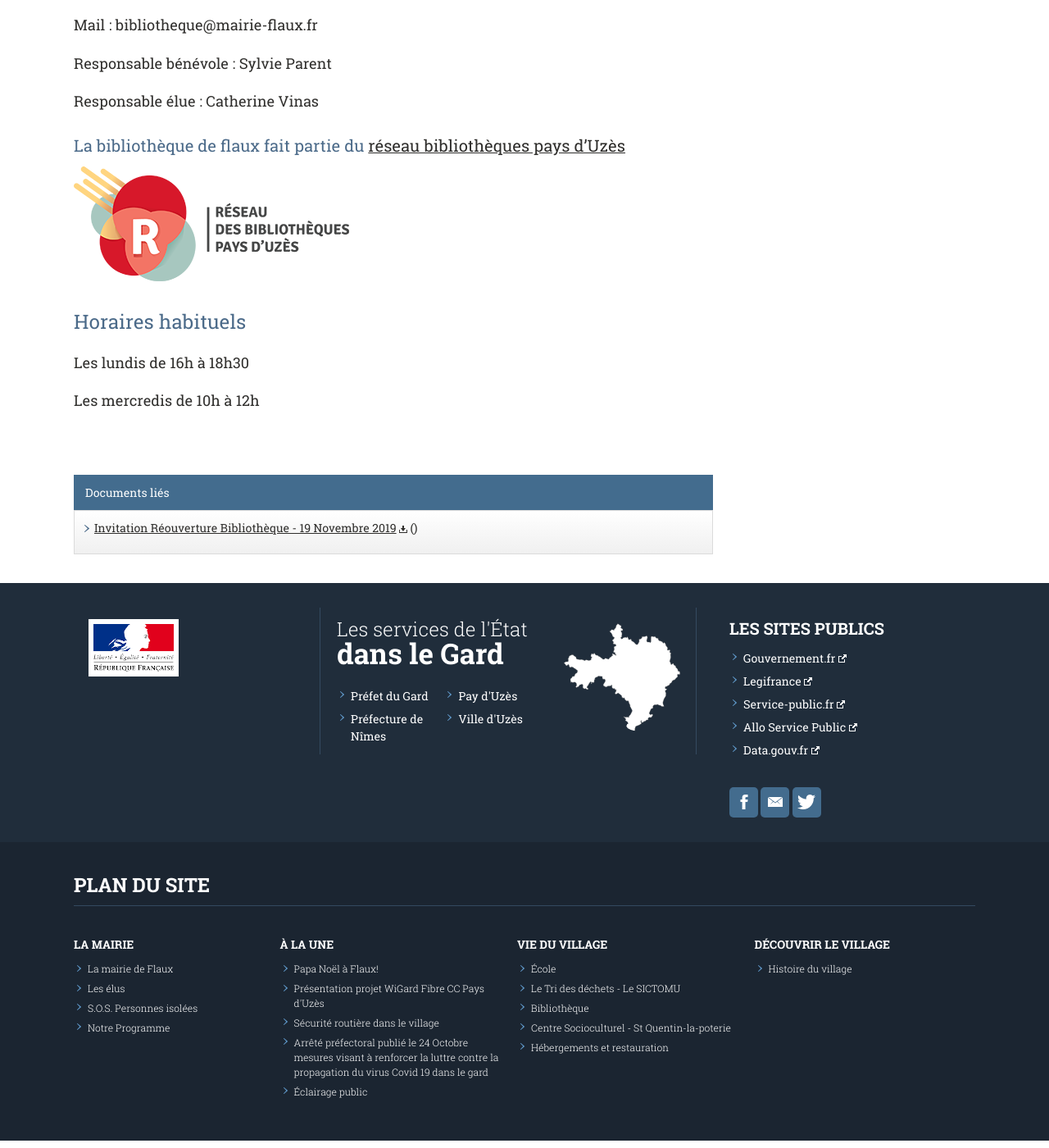
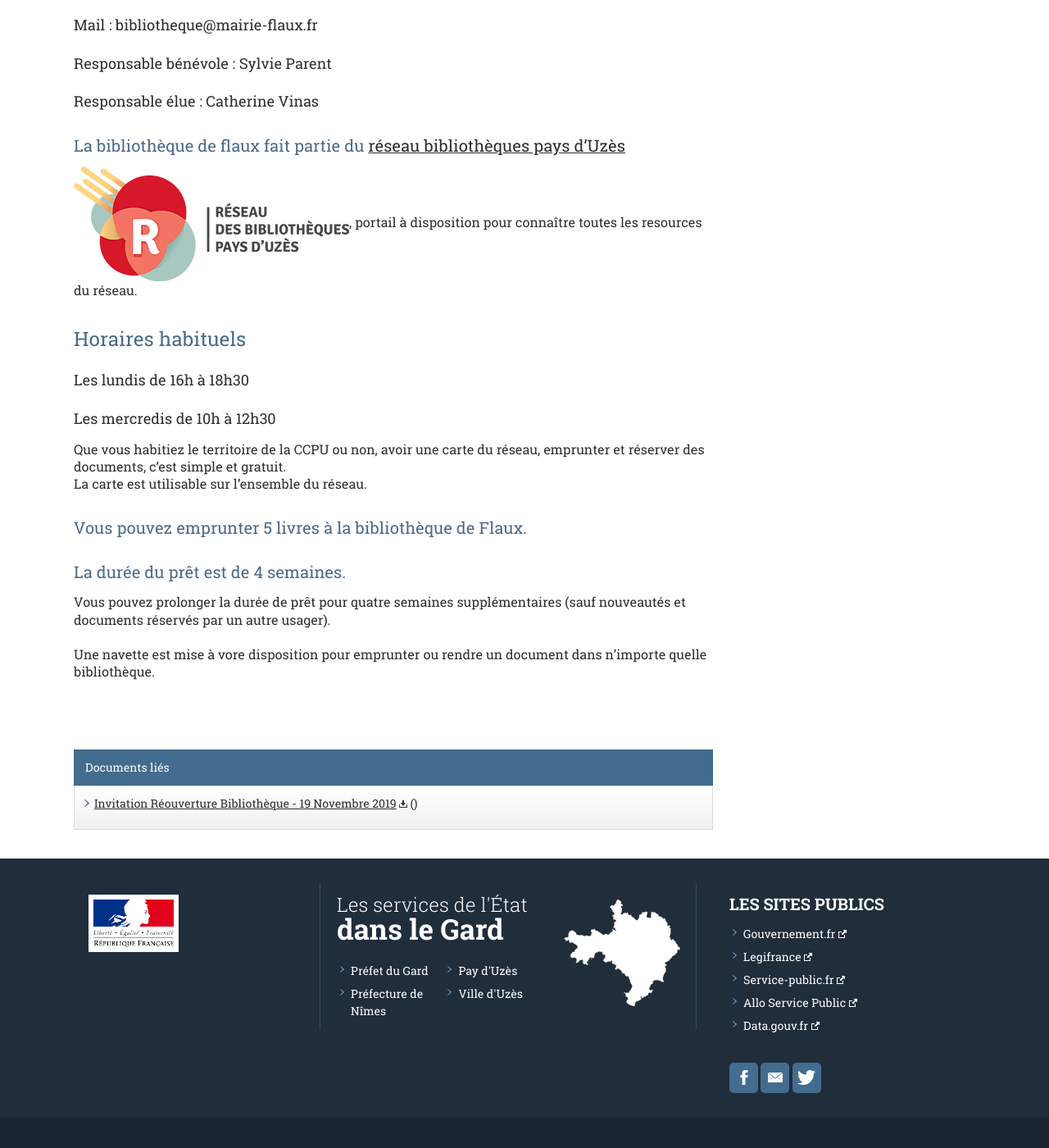
Before and after one commit to Flaux-Village/flaux-village.github.io, a Jekyll site: the page built from bibliotheque.md, in a window 1280 px wide and 1400 px high, scrolled down 679 px. Shown: the whole window at 82% size. Built offline with Jekyll 4.4.1, drawn with Linux system fonts in a browser that asks for light colours; our own code applies the rules of GitHub Pages for plain Markdown files.

Commit message:
Update bibliotheque.md

```diff
--- a/bibliotheque.md
+++ b/bibliotheque.md
@@ -32,9 +32,20 @@ documents:
 ### Responsable élue : Catherine Vinas <br>
 
 ## La bibliothèque de flaux fait partie du <a href="https://www.mediatheques.ccpaysduzes.fr/bibliotheques">réseau bibliothèques pays d'Uzès</a>  <br>
-<img src="assets/images/bibliotheque.png" alt="réseau bibliothèques pays d'Uzès" width="336" height="140">
+<img src="assets/images/bibliotheque.png" alt="réseau bibliothèques pays d'Uzès" width="336" height="140">, portail à disposition pour connaître toutes les resources du réseau.
 
 # Horaires habituels
 
-### Les lundis de 16h à 18h30
-### Les mercredis de 10h à 12h
+### Les lundis de 16h à 18h30 <br>
+### Les mercredis de 10h à 12h30 <br>
+
+Que vous habitiez le territoire de la CCPU ou non, avoir une carte du réseau, emprunter et réserver des documents, c'est simple et gratuit.<br>
+La carte est utilisable sur l'ensemble du réseau. <br>
+
+## Vous pouvez emprunter 5 livres à la bibliothèque de Flaux. <br>
+
+## La durée du prêt est de 4 semaines. <br>
+
+Vous pouvez prolonger la durée de prêt pour quatre semaines supplémentaires (sauf nouveautés et documents réservés par un autre usager).<br>
+
+Une navette est mise à vore disposition pour emprunter ou rendre un document dans n'importe quelle bibliothèque.<br>
```
